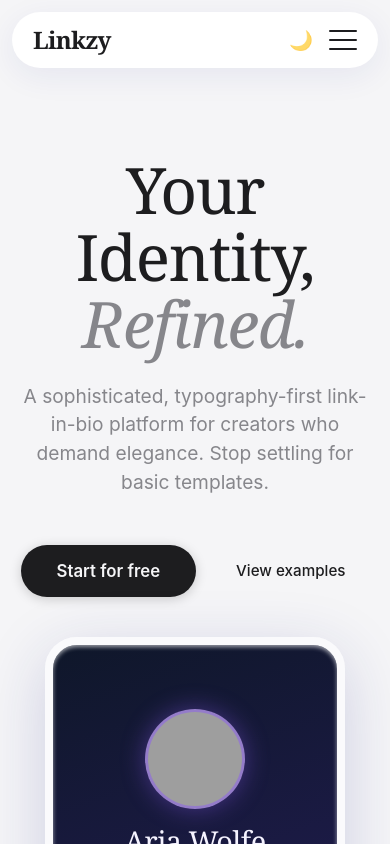
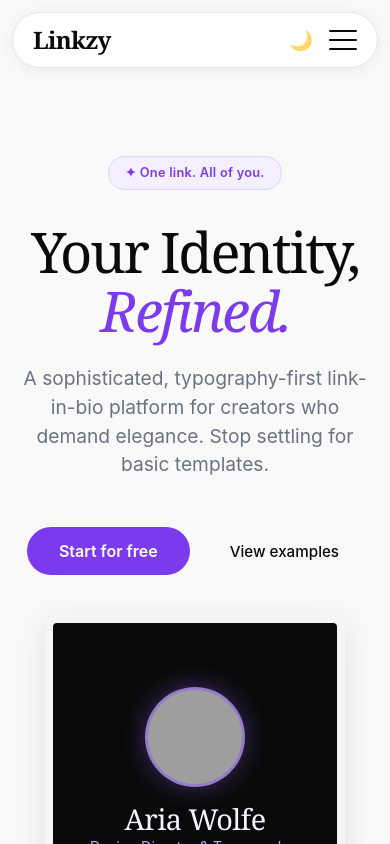
Before and after one commit to SumitZen/linkzyy, a React (Vite) app: page / in a window 390 px wide. Shown: the top 844 px of the page. Built offline with nearby package versions, Linux system fonts and the light colour scheme; no server answers; grey boxes are pictures that could not be loaded.

Commit message:
feat: site-wide styling overhaul — token fix, hero badge, nav polish, auth dark panel, ghost button fix, pricing cleanup

```diff
--- a/src/components/BrutalistHero.tsx
+++ b/src/components/BrutalistHero.tsx
@@ -1,10 +1,12 @@
 import { useEffect, useRef } from 'react';
+import { useNavigate } from 'react-router-dom';
 import gsap from 'gsap';
 
 export default function BrutalistHero() {
     const heroRef = useRef<HTMLDivElement>(null);
     const textRef = useRef<HTMLDivElement>(null);
     const mockupRef = useRef<HTMLDivElement>(null);
+    const navigate = useNavigate();
 
     useEffect(() => {
         const ctx = gsap.context(() => {
@@ -35,6 +37,7 @@ export default function BrutalistHero() {
     return (
         <section className="hero-section" ref={heroRef}>
             <div className="hero-text-block" ref={textRef}>
+                <div className="hero-badge">✦ One link. All of you.</div>
                 <h1 className="hero-headline">
                     Your Identity, <br />
                     <span>Refined.</span>
@@ -43,8 +46,8 @@ export default function BrutalistHero() {
                     A sophisticated, typography-first link-in-bio platform for creators who demand elegance. Stop settling for basic templates.
                 </p>
                 <div style={{ display: 'flex', gap: '16px', justifyContent: 'center' }}>
-                    <button className="btn-signup" style={{ padding: '16px 36px', fontSize: '1.05rem' }}>Start for free</button>
-                    <button className="btn-login" style={{ padding: '16px 24px' }}>View examples</button>
+                    <button className="btn-signup" style={{ padding: '14px 32px', fontSize: '1rem' }} onClick={() => navigate('/signup')}>Start for free</button>
+                    <button className="btn-login" style={{ padding: '14px 24px' }} onClick={() => navigate('/templates')}>View examples</button>
                 </div>
             </div>
 
@@ -84,7 +87,7 @@ export default function BrutalistHero() {
                 </div>
 
                 {/* Primary Physical Device */}
-                <div className="main-device" style={{ background: 'linear-gradient(160deg,#0f172a 0%,#1e1b4b 55%,#312e81 100%)' }}>
+                <div className="main-device" style={{ background: '#0A0A0A' }}>
                     <div className="mockup-header">
                         <div
                             className="mockup-avatar"
--- a/src/index.css
+++ b/src/index.css
@@ -1,86 +1,95 @@
 :root {
   color-scheme: light;
 
-  /* Premium Grayscale Palette */
-  --bg-color: #F5F5F7;
-  /* Apple-esque light gray bg */
+  /* ── Backgrounds ── */
+  --bg-color: #F9F9F9;
   --surface-1: #FFFFFF;
-  --surface-2: #FAFAFC;
+  --surface-2: #F5F5F5;
 
-  --black: #000000;
-  --white: #FFFFFF;
+  /* ── Text ── */
+  --text-dark: #0A0A0A;
+  --text-muted: #6B7280;
+  --text-light: #F9F9F9;
 
-  --text-dark: #1D1D1F;
-  /* Refined charcoal */
-  --text-muted: #86868B;
-  /* Elegant slate */
-  --text-light: #F5F5F7;
+  /* ── Accent (single purple, everywhere) ── */
+  --accent: #7c3aed;
+  --accent-hover: #6d28d9;
 
-  /* Accent (Strictly monochromatic, using deep metal tones) */
-  --accent-primary: #1D1D1F;
-  --accent-secondary: #86868B;
+  /* Legacy alias (kept for Pricing/Auth that reference these) */
+  --accent-primary: #7c3aed;
+  --accent-secondary: #6B7280;
 
-  /* Typography Systems */
-  /* User requested advanced pairings, introducing Manrope for high-end editorial feel */
-  --font-sans: 'Manrope', -apple-system, BlinkMacSystemFont, "Segoe UI", Roboto, Helvetica, Arial, sans-serif;
-  --font-serif: 'Playfair Display', ui-serif, Georgia, Cambria, "Times New Roman", Times, serif;
+  /* ── Borders ── */
+  --border-subtle: 1px solid #E5E5E5;
+  --border-default: 1px solid #E5E5E5;
+  --border-strong: 1px solid #D1D5DB;
 
-  /* Premium Liquid Glass Deep Shadows & Highlights */
-  --border-subtle: 1px solid rgba(255, 255, 255, 0.3);
+  /* ── Shadows (clean, no glass effects) ── */
+  --shadow-layer-1: 0 2px 8px rgba(0, 0, 0, 0.06);
+  --shadow-layer-2: 0 4px 16px rgba(0, 0, 0, 0.08);
+  --shadow-layer-3: 0 8px 32px rgba(0, 0, 0, 0.10);
 
-  /* Liquid Glass - High Blur, Soft Glow, Inset Highlight */
-  --shadow-layer-1: 0 8px 32px 0 rgba(31, 38, 135, 0.07), inset 0 1px 1px rgba(255, 255, 255, 0.4);
-  --shadow-layer-2: 0 12px 48px 0 rgba(31, 38, 135, 0.12), inset 0 1px 2px rgba(255, 255, 255, 0.5);
-  --shadow-layer-3: 0 16px 64px 0 rgba(31, 38, 135, 0.18), inset 0 2px 4px rgba(255, 255, 255, 0.6);
+  /* ── Typography ── */
+  --font-sans: 'Inter', -apple-system, BlinkMacSystemFont, 'Segoe UI', sans-serif;
+  --font-serif: 'Playfair Display', ui-serif, Georgia, serif;
 
-  /* Premium smooth easing */
-  --transition-smooth: all 0.4s cubic-bezier(0.16, 1, 0.3, 1);
+  /* ── Type scale ── */
+  --text-xs: 0.75rem;
+  --text-sm: 0.875rem;
+  --text-base: 1rem;
+  --text-lg: 1.125rem;
+  --text-xl: 1.25rem;
+  --text-2xl: 1.5rem;
+  --text-3xl: 2rem;
+  --text-4xl: 2.5rem;
+  --text-5xl: 3.5rem;
 
-  /* Layout Spacing (Fluid scale) */
-  --space-1: 8px;
-  --space-2: 16px;
-  --space-3: 24px;
-  --space-4: 32px;
-  --space-5: 40px;
-  --space-6: 48px;
+  /* ── Transitions ── */
+  --transition-smooth: all 0.2s ease;
+
+  /* ── Spacing (8px base) ── */
+  --space-1: 4px;
+  --space-2: 8px;
+  --space-3: 12px;
+  --space-4: 16px;
+  --space-5: 24px;
+  --space-6: 32px;
+  --space-7: 48px;
   --space-8: 64px;
-  --space-10: 80px;
-  --space-12: 96px;
-  --space-16: 128px;
+  --space-9: 96px;
+  --space-10: 128px;
 
-  /* Rounded aesthetics for tech interfaces */
-  --border-radius-sm: 8px;
-  --border-radius-md: 16px;
-  --border-radius-lg: 24px;
-  --border-radius-xl: 32px;
+  /* ── Radii ── */
+  --border-radius-sm: 6px;
+  --border-radius-md: 8px;
+  --border-radius-lg: 12px;
+  --border-radius-xl: 12px;
   --border-radius-pill: 9999px;
 }
 
-/* Premium Dark Mode - Deep Space Aesthetics / Titanium Harmony */
+/* Dark mode */
 [data-theme='dark'] {
   color-scheme: dark;
-  /* Shift from flat black to a harmonious Titanium/Slate dark gray */
   --bg-color: #0D1117;
-  /* GitHub Dark / Titanium Slate */
   --surface-1: #161B22;
   --surface-2: #21262D;
 
-  /* Text gets a crisp, silvery white glow instead of flat white */
   --text-dark: #F0F6FC;
   --text-muted: #8B949E;
   --text-light: #0D1117;
 
-  --accent-primary: #58A6FF;
-  /* Subtle harmonic metallic blue */
+  --accent: #a78bfa;
+  --accent-hover: #7c3aed;
+  --accent-primary: #a78bfa;
   --accent-secondary: #8B949E;
 
-  /* Polished metallic rim lighting for Liquid Glass */
-  --border-subtle: 1px solid rgba(255, 255, 255, 0.15);
+  --border-subtle: 1px solid rgba(255, 255, 255, 0.1);
+  --border-default: 1px solid rgba(255, 255, 255, 0.12);
+  --border-strong: 1px solid rgba(255, 255, 255, 0.2);
 
-  /* Deep Glass Shadows in Dark Mode */
-  --shadow-layer-1: 0 8px 32px rgba(0, 0, 0, 0.4), inset 0 1px 1px rgba(255, 255, 255, 0.1);
-  --shadow-layer-2: 0 16px 48px rgba(0, 0, 0, 0.6), inset 0 1px 2px rgba(255, 255, 255, 0.15);
-  --shadow-layer-3: 0 24px 64px rgba(0, 0, 0, 0.8), inset 0 2px 4px rgba(255, 255, 255, 0.2);
+  --shadow-layer-1: 0 2px 8px rgba(0, 0, 0, 0.3);
+  --shadow-layer-2: 0 4px 16px rgba(0, 0, 0, 0.45);
+  --shadow-layer-3: 0 8px 32px rgba(0, 0, 0, 0.6);
 }
 
 *,
@@ -91,7 +100,7 @@
   padding: 0;
 }
 
-@media(prefers-reduced-motion: reduce) {
+@media (prefers-reduced-motion: reduce) {
   * {
     animation: none !important;
     transition: none !important;
@@ -99,8 +108,6 @@
 }
 
 html {
-  /* Lenis handles smooth scrolling, so we don't strictly need scroll-behavior: smooth
-     but keeping it for non-JS fallbacks isn't strictly necessary. Lenis docs say NO scroll-behavior */
   scroll-behavior: auto;
 }
 
@@ -111,16 +118,14 @@ body {
   overflow-x: hidden;
   -webkit-font-smoothing: antialiased;
   -moz-osx-font-smoothing: grayscale;
-  transition: background-color 0.4s ease, color 0.4s ease;
 }
 
-/* Base link reset */
 a {
   text-decoration: none;
   color: inherit;
 }
 
-/* Hide scrollbar for Chrome, Safari and Opera natively on EVERYTHING */
+/* Hide scrollbars globally */
 ::-webkit-scrollbar,
 *::-webkit-scrollbar,
 html::-webkit-scrollbar,
@@ -131,12 +136,9 @@ body::-webkit-scrollbar {
   background: transparent !important;
 }
 
-/* Hide scrollbar for IE, Edge and Firefox */
 *,
 html,
 body {
   -ms-overflow-style: none !important;
-  /* IE and Edge */
   scrollbar-width: none !important;
-  /* Firefox */
 }
--- a/src/pages/LandingPage.css
+++ b/src/pages/LandingPage.css
@@ -30,22 +30,23 @@ h6 {
 /* ═══ PREMIUM NAVIGATION ═══ */
 .nav-brutal {
     position: fixed;
-    top: 24px;
+    top: 16px;
     left: 50%;
     transform: translateX(-50%);
     z-index: 999;
     display: flex;
     align-items: center;
     justify-content: space-between;
-    padding: 0 32px;
-    height: 64px;
-    background: var(--surface-1);
-    border: var(--border-subtle);
-    border-radius: var(--border-radius-pill);
-    box-shadow: var(--shadow-layer-1);
-    max-width: 1200px;
+    padding: 0 28px;
+    height: 60px;
+    background: rgba(255, 255, 255, 0.95);
+    border: 1px solid #E5E5E5;
+    border-radius: 9999px;
+    box-shadow: 0 2px 16px rgba(0, 0, 0, 0.06);
+    max-width: 1100px;
     width: calc(100% - 48px);
-    transition: var(--transition-smooth);
+    transition: box-shadow 0.2s ease;
+    backdrop-filter: none;
 }
 
 .nav-logo {
@@ -58,17 +59,17 @@ h6 {
 
 .nav-links {
     display: flex;
-    gap: 40px;
+    gap: 32px;
     list-style: none;
 }
 
 .nav-links a {
     color: var(--text-muted);
     text-decoration: none;
-    font-size: 0.95rem;
+    font-size: 0.9rem;
     font-weight: 500;
     font-family: var(--font-sans);
-    transition: color 0.3s ease;
+    transition: color 0.15s ease;
 }
 
 .nav-links a:hover {
@@ -116,31 +117,45 @@ h6 {
 }
 
 .btn-signup {
-    background: var(--text-dark);
-    color: var(--bg-color);
+    background: #7c3aed;
+    color: #ffffff;
     border: none;
-    padding: 12px 24px;
-    border-radius: 100px;
+    padding: 10px 22px;
+    border-radius: 9999px;
     font-family: var(--font-sans);
     font-weight: 600;
-    font-size: 0.95rem;
+    font-size: 0.9rem;
     cursor: pointer;
-    transition: var(--transition-smooth);
-    box-shadow: 0 2px 12px rgba(0, 0, 0, 0.18);
+    transition: opacity 0.15s ease;
 }
 
 .btn-signup:hover {
-    transform: translateY(-1px);
-    box-shadow: 0 6px 20px rgba(0, 0, 0, 0.22);
+    opacity: 0.88;
 }
 
 /* ═══ TYPOGRAPHIC HERO ═══ */
 /* Redesigning BrutalistHero into a deep spatial layout */
 
+/* Hero badge eyebrow */
+.hero-badge {
+    display: inline-flex;
+    align-items: center;
+    gap: 6px;
+    padding: 6px 16px;
+    background: #f5f0ff;
+    border: 1px solid #ddd6fe;
+    border-radius: 9999px;
+    font-size: 0.8rem;
+    font-weight: 600;
+    color: #7c3aed;
+    letter-spacing: 0.02em;
+    margin-bottom: 32px;
+}
+
 .hero-section {
     position: relative;
-    padding-top: 200px;
-    padding-bottom: 128px;
+    padding-top: 140px;
+    padding-bottom: 96px;
     max-width: 1400px;
     margin: 0 auto;
     display: flex;
@@ -157,15 +172,16 @@ h6 {
 }
 
 .hero-headline {
-    font-size: clamp(4rem, 8vw, 7rem);
+    font-size: clamp(3.5rem, 7vw, 6.5rem);
     line-height: 1.05;
+    letter-spacing: -0.04em;
     margin-bottom: 24px;
     color: var(--text-dark);
 }
 
 .hero-headline span {
     display: block;
-    color: var(--text-muted);
+    color: #7c3aed;
     font-style: italic;
     font-weight: 400;
 }
@@ -216,15 +232,13 @@ h6 {
 /* Floating Glass UI Cards */
 .floating-card {
     position: absolute;
-    background: rgba(255, 255, 255, 0.7);
-    backdrop-filter: blur(16px);
-    -webkit-backdrop-filter: blur(16px);
-    border: 1px solid rgba(255, 255, 255, 0.5);
-    border-radius: var(--border-radius-xl);
-    padding: 32px;
-    box-shadow: var(--shadow-layer-2);
+    background: #ffffff;
+    border: 1px solid #E5E5E5;
+    border-radius: 12px;
+    padding: 24px;
+    box-shadow: 0 4px 16px rgba(0, 0, 0, 0.08);
     z-index: 40;
-    transition: transform 1s cubic-bezier(0.16, 1, 0.3, 1);
+    transition: transform 0.3s ease;
 }
 
 [data-theme='dark'] .floating-card {
@@ -308,7 +322,7 @@ h6 {
 .sec-customize,
 .sec-share,
 .sec-analytics {
-    padding: 128px 24px;
+    padding: 96px 24px;
     max-width: 1200px;
     margin: 0 auto;
 }
@@ -389,7 +403,7 @@ h6 {
 .sec-customize,
 .sec-share,
 .sec-analytics {
-    padding: 128px 24px;
+    padding: 96px 24px;
     max-width: 1200px;
     margin: 0 auto;
 }
@@ -436,14 +450,19 @@ h6 {
 }
 
 .chip {
-    padding: 8px 16px;
-    border-radius: var(--border-radius-pill);
-    background: var(--surface-1);
-    border: var(--border-subtle);
-    font-size: 0.85rem;
+    padding: 7px 15px;
+    border-radius: 9999px;
+    background: #F9F9F9;
+    border: 1px solid #E5E5E5;
+    font-size: 0.83rem;
     font-weight: 500;
-    box-shadow: 4px 4px 0 var(--accent-secondary);
     color: var(--text-dark);
+    transition: border-color 0.15s ease;
+}
+
+.chip:hover {
+    border-color: #7c3aed;
+    color: #7c3aed;
 }
 
 /* Platform Cards */
@@ -454,22 +473,20 @@ h6 {
 }
 
 .plat-card {
-    background: color-mix(in srgb, var(--surface-1) 20%, transparent);
-    backdrop-filter: blur(24px) saturate(120%);
-    -webkit-backdrop-filter: blur(24px) saturate(120%);
-    border: var(--border-subtle);
-    border-radius: var(--border-radius-lg);
-    padding: 24px;
+    background: #ffffff;
+    border: 1px solid #E5E5E5;
+    border-radius: 12px;
+    padding: 20px 24px;
     display: flex;
     align-items: center;
-    gap: 24px;
-    box-shadow: var(--shadow-layer-1);
-    transition: var(--transition-smooth);
+    gap: 20px;
+    box-shadow: 0 2px 8px rgba(0, 0, 0, 0.04);
+    transition: box-shadow 0.2s ease, transform 0.2s ease;
 }
 
 .plat-card:hover {
     transform: translateY(-2px);
-    box-shadow: var(--shadow-layer-2);
+    box-shadow: 0 4px 16px rgba(0, 0, 0, 0.08);
 }
 
 .plat-icon {
```
Also changed, not shown: src/pages/AuthPage.css (+42 -27 lines), src/pages/LoginPage.tsx (+2 -5 lines), src/pages/PricingPage.css (+7 -6 lines), src/pages/SignupPage.tsx (+3 -5 lines), src/pages/dashboard/Dashboard.css (+2 -16 lines).
